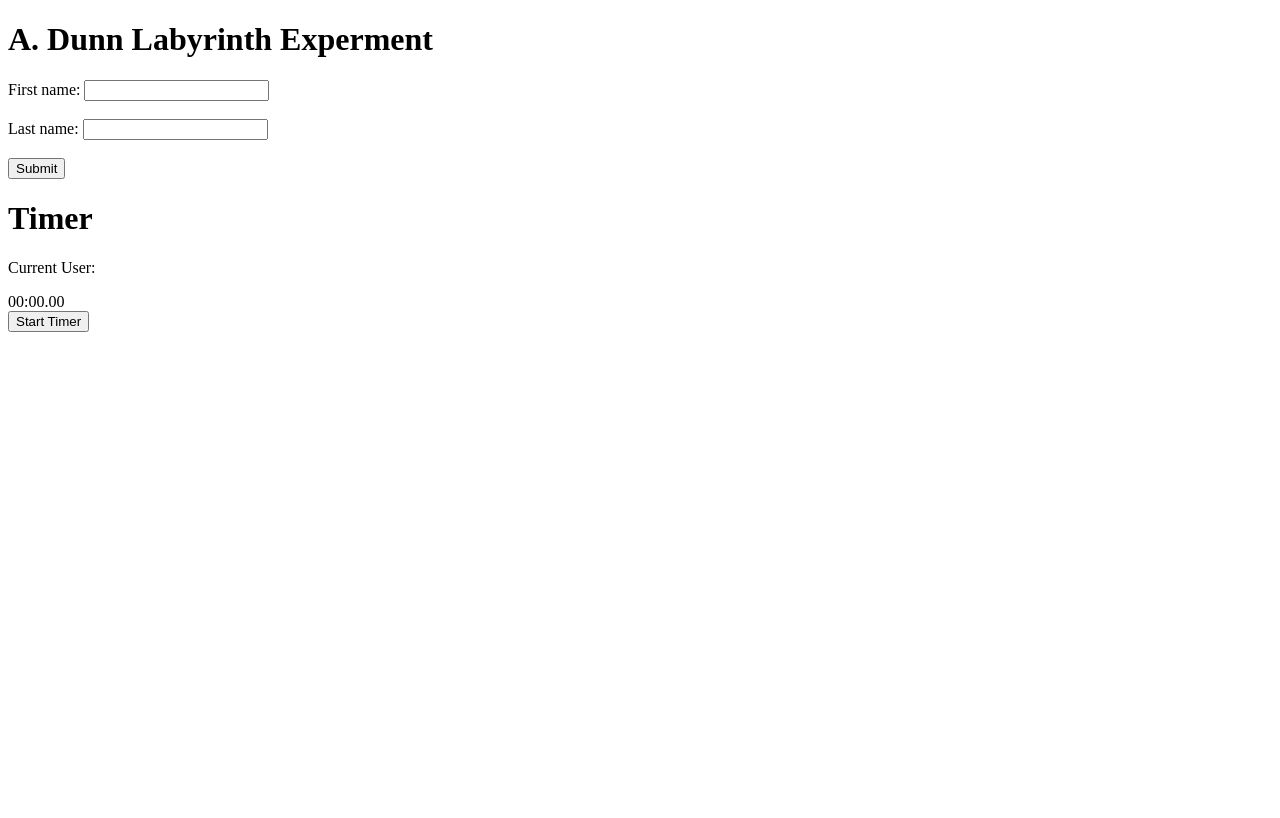
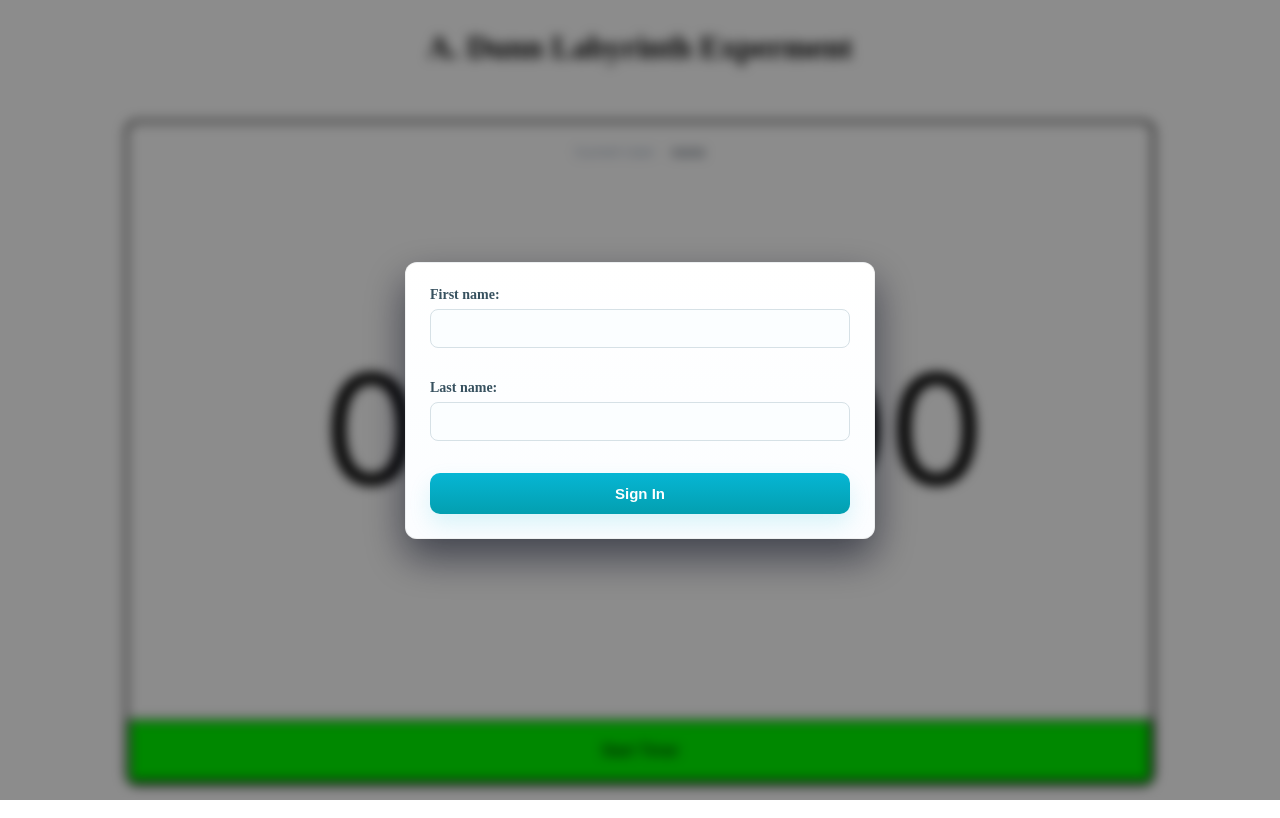
Before and after one commit to gavin-collier/LabyrinthExpermentWebsite, a website: page public/views/index.html in a window 1280 px wide. Drawn offline with Linux system fonts and the light colour scheme; files that its build step writes are made by us from their sources; no server answers.

Commit message:
added css

```diff
--- a/public/scripts/login.js
+++ b/public/scripts/login.js
@@ -13,8 +13,11 @@ async function login() {
         });
 
         const data = await responce.json();
+        if (data.user.id) {
+            document.getElementsByClassName("login-div")[0].style.display = "none";
+        }
         console.log(data);
-        username.innerHTML = data.user.id;
+        username.innerHTML = data.user.firstname;
     } catch (error) {
         console.error(error);
     }
@@ -32,7 +35,10 @@ async function checkSession() {
         const data = await responce.json();
 
         console.log(data);
-        username.innerHTML = data.user.id;
+        username.innerHTML = data.user.firstname;
+        if (data.user.id) {
+            document.getElementsByClassName("login-div")[0].style.display = "none";
+        }
     } catch (error) {
         console.error(error);
     }
--- a/public/scripts/timer.js
+++ b/public/scripts/timer.js
@@ -16,8 +16,10 @@ function timerPress() {
         clearInterval(timer);
         timerRunning = false;
         timerButton.innerHTML = "New Timer"
+        timerButton.style.background = "#1b5bc1";
     } else {
         timerRunning = true;
+        timerButton.style.background = "#ed0000";
         timerButton.innerHTML = "Stop Timer"
         startTime = Date.now(); // set the start time
         timer = setInterval(() => {
--- a/public/static/styles/index.css
+++ b/public/static/styles/index.css
@@ -0,0 +1,226 @@
+/* Backdrop */
+.login-div {
+    position: fixed;
+    inset: 0;
+    z-index: 1000;
+    display: flex;
+    justify-content: center;
+    align-items: center;
+    padding: 24px;
+    background: rgba(0, 0, 0, 0.45);
+    backdrop-filter: blur(6px);
+}
+
+/* Modal card */
+.login-content {
+    width: 100%;
+    max-width: 420px;
+    background: linear-gradient(180deg, #ffffff, #fbfdff);
+    color: #0b1720;
+    border-radius: 12px;
+    padding: 24px;
+    box-shadow: 0 18px 40px rgba(2, 6, 23, 0.55);
+    border: 1px solid rgba(12, 20, 28, 0.06);
+    transform-origin: center;
+}
+
+/* Title area (optional) */
+.title-div {
+    display: flex;
+    gap: 12px;
+    align-items: center;
+    justify-content: center;
+    margin-bottom: 12px;
+}
+
+/* Form layout */
+.login-content label {
+    display: block;
+    text-align: left;
+    font-size: 14px;
+    color: #37515f;
+    margin-bottom: 6px;
+    font-weight: 600;
+}
+
+.login-content input[type="text"] {
+    width: 100%;
+    box-sizing: border-box;
+    padding: 10px 12px;
+    border-radius: 8px;
+    border: 1px solid #d6e1e6;
+    background: #fbfeff;
+    color: #0b1720;
+    font-size: 15px;
+    margin-bottom: 14px;
+    transition: box-shadow .12s, border-color .12s;
+}
+
+/* Focus state for inputs */
+.login-content input[type="text"]:focus {
+    outline: none;
+    border-color: #06b6d4;
+    box-shadow: 0 6px 18px rgba(6, 182, 212, 0.12);
+}
+
+/* Submit button */
+.login-content input[type="submit"] {
+    width: 100%;
+    display: inline-flex;
+    align-items: center;
+    justify-content: center;
+    padding: 12px 14px;
+    font-size: 15px;
+    font-weight: 700;
+    color: #fff;
+    background: linear-gradient(180deg, #06b6d4, #039fb0);
+    border: none;
+    border-radius: 10px;
+    cursor: pointer;
+    transition: transform .12s, box-shadow .12s, opacity .12s;
+    box-shadow: 0 10px 22px rgba(6, 182, 212, 0.14);
+}
+
+/* Button interactions */
+.login-content input[type="submit"]:hover {
+    transform: translateY(-2px);
+}
+
+.login-content input[type="submit"]:active {
+    transform: translateY(0);
+    box-shadow: 0 6px 12px rgba(6, 182, 212, 0.12);
+}
+
+.login-content input[type="submit"]:focus {
+    outline: 3px solid rgba(6, 182, 212, 0.18);
+    outline-offset: 2px;
+}
+
+/* Small screen tweaks */
+@media (max-width:420px) {
+    .login-content {
+        padding: 18px;
+        border-radius: 10px;
+    }
+
+    .login-content input[type="text"] {
+        font-size: 14px;
+        padding: 10px;
+    }
+
+    .login-content input[type="submit"] {
+        padding: 12px;
+        font-size: 15px;
+    }
+}
+/* Container card */
+.timer-div {
+    --card-bg: #0f1724;
+    --muted: #94a3b8;
+    --glass: rgba(255, 255, 255, 0.03);
+    margin: 32px auto;
+    padding-top: 20px;
+    border-radius: 12px;
+    background: linear-gradient(180deg, var(--glass), transparent);
+    /* box-shadow: 0 8px 24px rgba(2, 6, 23, 0.6), inset 0 1px 0 rgba(255, 255, 255, 0.02); */
+    border: #000000;
+    border-style: groove;
+    color: #000000;
+    font-family: Inter, ui-sans-serif, system-ui, -apple-system, "Segoe UI", Roboto, "Helvetica Neue", Arial;
+    display: grid;
+    grid-template-columns: 1fr;
+    grid-template-rows: auto 1fr auto;
+    /* header, timer, button row */
+    align-items: center;
+    max-width: 80vi;
+    height: 80vh;
+}
+
+/* Username label / heading */
+.user-info {
+    display: flex;
+    gap: 8px;
+    align-items: baseline;
+    justify-content: center;
+}
+
+.user-info p {
+    margin: 0;
+    color: var(--muted);
+    font-size: 13px;
+}
+
+#username {
+    font-weight: 600;
+    color: #ffffff;
+    font-size: 14px;
+}
+
+#username {
+    display: inline-block;
+    margin-left: 6px;
+    font-weight: 600;
+    color: #5d6774;
+    font-size: 14px;
+}
+
+/* Timer display */
+#timer {
+grid-row: 2 / 3;
+    align-self: center;
+    width: 100%;
+    text-align: center;
+    /* font-weight: 700; */
+    font-size: 16px;
+    font-size: 12vw;
+    padding: 10px 14px;
+    color: #000000;
+}
+
+#timer-button-div {
+    grid-row: 3 / 4;
+    grid-column: 1 / -1;
+    width: 100%;
+    padding-top: 20px;
+    padding-bottom: -20px;
+    margin: 1;
+    position: -1;
+    display: block;
+}
+
+#timer-button {
+    width: 100%;
+    height: 64px;
+    display: inline-flex;
+    align-items: center;
+    justify-content: center;
+    font-size: 16px;
+    box-shadow: none;
+    cursor: pointer;
+    background-color: rgb(0, 247, 0);
+}
+
+#timer-button:active {
+    transform: translateY(0);
+}
+
+#timer-button:focus {
+    outline-offset: 2px;
+}
+
+/* Small screens: stack vertically */
+@media (max-width: 420px) {
+    .timer-div {
+        grid-template-columns: 1fr;
+    }
+
+    #timer-button-div {
+        justify-content: center;
+        grid-column: 1 / -1;
+    }
+
+    #timer {
+        font-size: 30px;
+        padding: 12px;
+    }
+}
--- a/public/views/index.html
+++ b/public/views/index.html
@@ -11,19 +11,24 @@
 
 <body>
     <script src="login.js"></script>
+    <div class="title-div">
         <h1>A. Dunn Labyrinth Experment</h1>
-    <div id="login-div">
+    </div>
+    <div class="login-div">
+        <div class="login-content">
             <label for="fname">First name:</label>
             <input type="text" id="fname" name="fname"><br><br>
             <label for="lname">Last name:</label>
             <input type="text" id="lname" name="lname"><br><br>
-        <input type="submit" value="Submit" onclick="login()">
+            <input type="submit" value="Sign In" onclick="login()">
+        </div>
     </div>
     <script src="timer.js"></script>
-    <div id="timer-div">
-        <h1>Timer</h1>
+    <div class="timer-div">
+        <div class="user-info">
             <p>Current User: </p>
-        <label id="username"></label>
+            <label id="username">none</label>
+        </div>
         <div id="timer">00:00.00</div>
         <div id="timer-button-div">
             <button type="button" id="timer-button" onclick="timerPress()">Start Timer</button>
--- a/src/index.ts
+++ b/src/index.ts
@@ -6,7 +6,6 @@ const { MongoClient, ServerApiVersion } = require('mongodb'); //FOR TEST
 import mongoose from 'mongoose';
 
 const http = require('http');
-const https = require('https');
 
 //get local files to use
 const user = require("./model/user");
```
Lines whose indentation alone changed are shown as unchanged.
